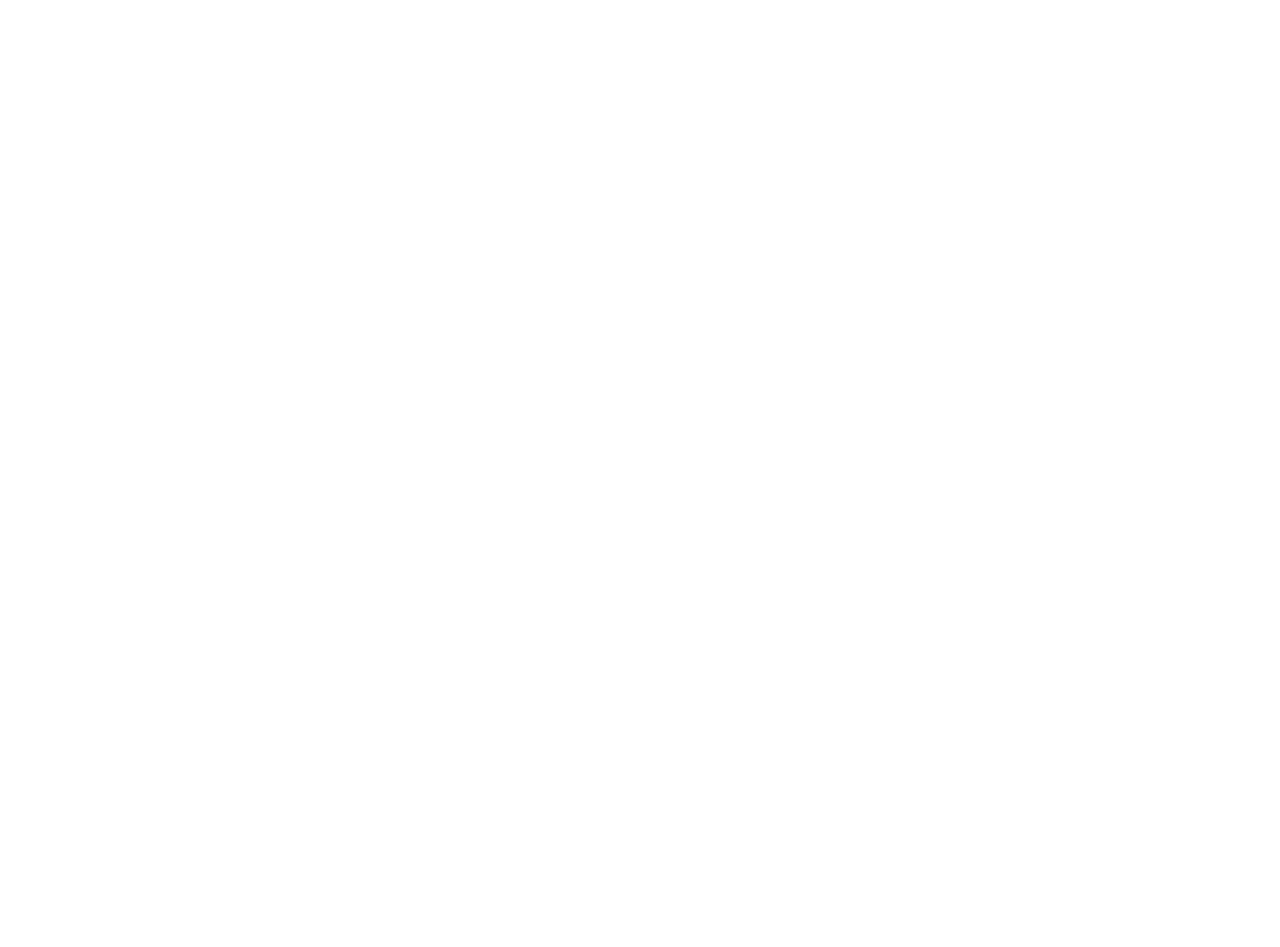
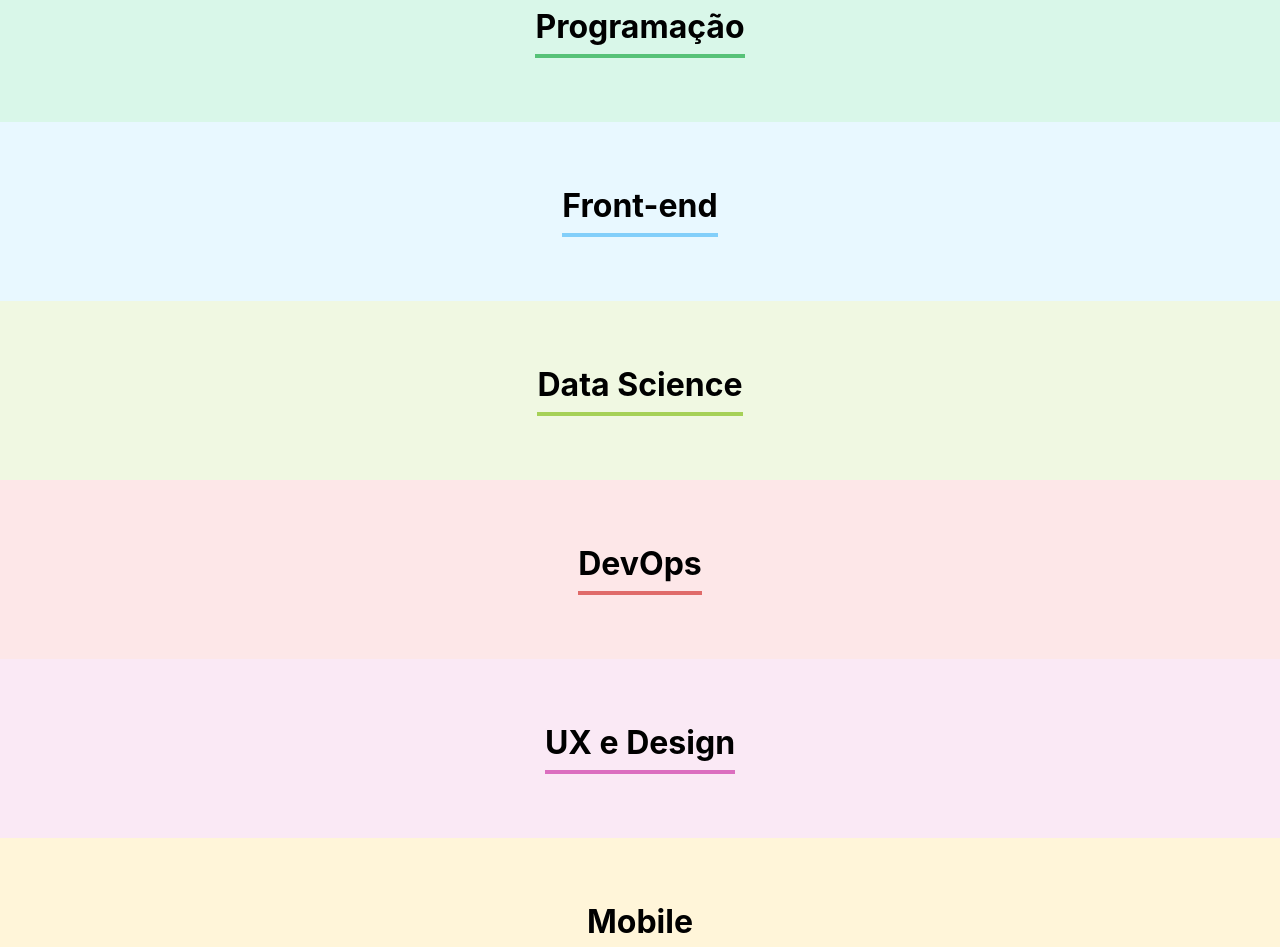
Before and after one commit to edgarellias/Cards, a React (Create React App) app: page / in a window 1280 px wide. Shown: the part 1280-2227 px from the top of the page. Before the commit the page ends 1223 px from the top, so only its background shows below. Built offline with nearby package versions, Linux system fonts and the light colour scheme; the HTML template or start-up script is replaced by a standard one.

Commit message:
Tela times criada

```diff
--- a/src/App.jsx
+++ b/src/App.jsx
@@ -1,11 +1,60 @@
+import { useState } from "react";
 import Banner from "./Componentes/Banner";
 import Formulario from "./Componentes/Formulario";
+import Time from "./Time";
 
 function App() {
+
+  const times = [
+    {
+      nome: "Programação",
+      corPrimaria: "#57C278",
+      corSecundaria: "#D9F7E9"
+    },
+    {
+      nome: "Front-end",
+      corPrimaria: "#82CFFA",
+      corSecundaria: "#E8F8FF"
+    },
+    {
+      nome: "Data Science",
+      corPrimaria: "#A6D157",
+      corSecundaria: "#F0F8E2"
+    },
+    {
+      nome: "DevOps",
+      corPrimaria: "#E06B69",
+      corSecundaria: "#FDE7E8"
+    },
+    {
+      nome: "UX e Design",
+      corPrimaria: "#DB6EBF",
+      corSecundaria: "#FAE9F5"
+    },
+    {
+      nome: "Mobile",
+      corPrimaria: "#FFBA05",
+      corSecundaria: "#FFF5D9"
+    },
+    {
+      nome: "Inovação e Gestão",
+      corPrimaria: "#FF8A29",
+      corSecundaria: "#FFEEDF"
+    }
+  ]
+
+  const [colaboradores, setColaboradores] = useState([]);
+
+  const aoNovoColaboradorAdicionado = (colaborador) => {
+    console.log(colaborador);
+    setColaboradores([...colaboradores, colaborador]);
+  }
+
 	return (
     <div className="App">
       <Banner />
-      <Formulario />
+      <Formulario aoColaboradorCadastrado={colaborador => aoNovoColaboradorAdicionado(colaborador)} times={times.map(time => time.nome)} />
+      {times.map((time => <Time key={time.nome} nome={time.nome} corPrimaria={time.corPrimaria} corSecundaria={time.corSecundaria} />))}
 		</div>
 	);
 }
--- a/src/Componentes/CampoTexto/index.jsx
+++ b/src/Componentes/CampoTexto/index.jsx
@@ -1,10 +1,15 @@
 import "./CampoTexto.css"
 
 const CampoTexto = (props) => {
+
+const aoDigitado = (e) => {
+    props.aoAlterado(e.target.value);
+}
+
     return (
         <div className="campo-texto">
             <label>{props.label}</label>
-            <input required={props.obrigatorio} type="text" placeholder={props.placeholder} />
+            <input value={props.valor} onChange={aoDigitado} required={props.obrigatorio} type="text" placeholder={props.placeholder} />
         </div>
     )
 }
--- a/src/Componentes/Formulario/index.jsx
+++ b/src/Componentes/Formulario/index.jsx
@@ -1,23 +1,28 @@
+import { useState } from "react";
+
+
+
 import "./Formulario.css";
 import CampoTexto from "../CampoTexto";
 import ListaSuspensa from "../ListaSuspensa";
 import Botao from "../Botao";
 
-const Formulario = () => {
+const Formulario = (props) => {
 
-	const times = [
-		"Programação",
-		"Front-end",
-		"Data Science",
-		"DevOps",
-		"UX e Design",
-		"Mobile",
-		"Inovação e Gestão"
-	]
+	const [nome, setNome] = useState("");
+	const [cargo, setCargo] = useState("");
+	const [imagem, setImagem] = useState("");
+	const [time, setTime] = useState("");
+
 
 	const aoSalvar = (e) => {
 		e.preventDefault();
-		console.log("Form foi submetido");
+		props.aoColaboradorCadastrado({
+			nome,
+			cargo,
+			imagem,
+			time
+		})
 
 	}
 
@@ -25,10 +30,10 @@
 		<section className="formulario">
             <form onSubmit={aoSalvar}>
                 <h2>Preencha os dadods para criar o card do Colaborador</h2>
-				<CampoTexto obrigatorio={true} label="Nome" placeholder="Digite seu nome" />
-				<CampoTexto obrigatorio={true} label="Cargo" placeholder="Informe seu cargo" />
-				<CampoTexto label="Imagem" placeholder="Informe o endedreço da imagem" />
-				<ListaSuspensa obrigatorio={true} label="Time" itens={times} />
+				<CampoTexto valor={nome} aoAlterado={valor => setNome(valor)} obrigatorio={true} label="Nome" placeholder="Digite seu nome" />
+				<CampoTexto valor={cargo} aoAlterado={valor => setCargo(valor)} obrigatorio={true} label="Cargo" placeholder="Informe seu cargo" />
+				<CampoTexto valor={imagem} aoAlterado={valor => setImagem(valor)} label="Imagem" placeholder="Informe o endedreço da imagem" />
+				<ListaSuspensa valor={time} aoAlterado={valor => setTime(valor)} obrigatorio={true} label="Time" itens={props.times} />
 				<Botao>
 					Criar card
 				</Botao>
--- a/src/Componentes/ListaSuspensa/index.jsx
+++ b/src/Componentes/ListaSuspensa/index.jsx
@@ -4,7 +4,7 @@
 	return (
 		<div className="lista-suspensa">
 			<label>{props.label}</label>
-			<select required={props.obrigatorio}>
+			<select onChange={e => props.aoAlterado(e.target.value)} value={props.valor}  required={props.obrigatorio}>
 				{props.itens.map((item) => {
 					return <option key={item}>{item}</option>;
 				})}
--- /dev/null
+++ b/src/Time/Time.css
@@ -0,0 +1,11 @@
+.time {
+    text-align: center;
+    padding: 32px;
+}
+
+.time h3 {
+    font-size: 32px;
+    border-bottom: 4px solid;
+    display: inline-block;
+    padding-bottom: 8px;
+}
--- /dev/null
+++ b/src/Time/index.jsx
@@ -0,0 +1,11 @@
+import "./Time.css"
+
+const Time = (props) => {
+    return (
+        <section className="time" style={{ backgroundColor: props.corSecundaria}} >
+            <h3 style={{borderColor: props.corPrimaria}}>{props.nome}</h3>
+        </section>
+    )
+}
+
+export default Time;
```
